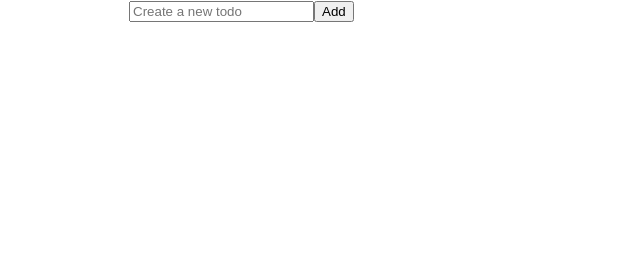
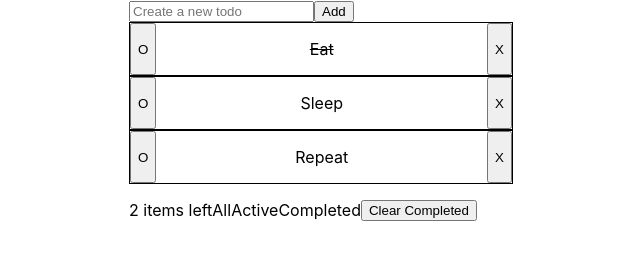
Before and after one commit to alicemac93/REACT-TODO-APP, a React app: page / in a window 1280 px wide. Shown: the whole page, without its empty margins (319-959 px from the left). Built offline with nearby package versions, Linux system fonts and the light colour scheme.

Commit message:
todo functionality done apart from clearing completed

```diff
--- a/package.json
+++ b/package.json
@@ -6,6 +6,7 @@
     "@testing-library/jest-dom": "^5.11.8",
     "@testing-library/react": "^11.2.2",
     "@testing-library/user-event": "^12.6.0",
+    "nanoid": "^3.1.20",
     "react": "^17.0.1",
     "react-dom": "^17.0.1",
     "react-scripts": "4.0.1",
--- a/src/Components/App/App.js
+++ b/src/Components/App/App.js
@@ -2,32 +2,45 @@ import React, {useState} from "react";
 import './App.css';
 import TopBar from "../TopBar/TopBar"
 import TaskList from "../TaskList/TaskList";
+import { nanoid } from "nanoid"; // to create unique IDs, since I am setting the newtasks on App level.
 
 function App() {
-  const [tasks, setTasks] = useState([]);
-  const [newTask, setNewTask] = useState("");
+  const [tasks, setTasks] = useState([
+    { id: 0, name: "Eat", completed: true },
+    { id: 1, name: "Sleep", completed: false },
+    { id: 2, name: "Repeat", completed: false }
+  ]);
 
-  const addTask = () => {
-    setTasks((prev) => [...prev, newTask])
-    setNewTask(""); // has to have value below to work
+ // state of the document - state of the active toggle will change the edits
+
+  const addTask = (name) => {
+    setTasks((prev) => [...prev, {
+    id: nanoid(),
+    name: name,
+    completed: false}])
   };
 
-  const handleChange = (event) => {
-    const inputText = event.target.value;
-    setNewTask(inputText);
+  const deleteTask = (taskId) => {
+    setTasks((prev) => {return prev.filter((item) => item.id !== taskId)})
+  }
+
+  const toggleCompleted = (id) => {
+    const updated = tasks.map(t => {
+    if (id === t.id){
+      return {...t, completed: !t.completed}
+    } return t;
+  })
+  setTasks(updated)
 }
-  const deleteTask = (taskId) => {
-    setTasks((prev) =>{return prev.filter((item, index) => index !== taskId)})
-  }
+
 
   return (
     <div className="app">
     <TopBar
-    newTask={newTask}
-    onChange={handleChange}
-    onAdd={addTask} />
+      onAdd={addTask} />
     <TaskList
       tasks={tasks}
+      onToggle={toggleCompleted}
       onDelete={deleteTask}
     />
     </div>
@@ -35,3 +48,11 @@ function App() {
 }
 
 export default App;
+
+
+/* const [newTask, setNewTask] = useState({
+      id: "",
+      name: "",
+      completed: false
+    });
+*/
--- /dev/null
+++ b/src/Components/Filter/Filter.js
@@ -0,0 +1,9 @@
+import React from "react";
+
+function Filter(props){
+    return(
+        <span onClick={() => props.setFilter(props.name)}>{props.name}</span>
+    )
+}
+
+export default Filter;
--- a/src/Components/Task/Task.js
+++ b/src/Components/Task/Task.js
@@ -4,17 +4,11 @@ import "./Task.css";
 const crossed = {textDecoration: "line-through"}
 
 function Task(props) {
-    const [isDone, setIsDone] = useState(false);
-
-    const handleClick = (id) => {
-        setIsDone((done) => done ? false : true);
-        props.handleDone(id);
-    }
 
     return (
         <div className="task">
-            <button onClick={() => handleClick(props.id)}>O</button>
-            <p style={isDone ? crossed : null }>{props.task}</p>
+            <button onClick={() => props.onToggle(props.id)}>O</button>
+            <p style={props.completed ? crossed : null }>{props.name}</p>
             <button onClick={() => props.onDelete(props.id)}>X</button>
         </div>
     )
--- a/src/Components/TaskList/TaskList.css
+++ b/src/Components/TaskList/TaskList.css
@@ -2,3 +2,8 @@
     display: flex;
     flex-direction: column;
 }
+
+.stats{
+    display: inline-flex;
+    align-items: center;
+}
--- a/src/Components/TaskList/TaskList.js
+++ b/src/Components/TaskList/TaskList.js
@@ -1,27 +1,44 @@
 import React, {useState} from "react";
 import Task from "../Task/Task";
+import Filter from "../Filter/Filter";
 import "./TaskList.css";
 
 function TaskList(props){
-    const [doneTasks, setDoneTasks] = useState([]);
 
-    const handleDoneTasks = (doneTask) => {
-        const done = props.tasks.filter((item, index) => index === doneTask)
-        setDoneTasks(prev => [...prev, done])
-        console.log(doneTasks);
-    }
+    const [filters, setFilter] = useState(["All"]);
+    const filter_names = ["All", "Active", "Completed"];
+    const FILTER_MAP = {
+        All: () => true,
+        Active: task => !task.completed,
+        Completed: task => task.completed
+      };
 
     return(
         <div className="taskList">
-        {props.tasks.map((t, i) =>
+        {props.tasks
+        .filter(FILTER_MAP[filters])
+        .map((t, i) =>
         <Task
-        task={t}
+        name={t.name}
         key={i}
-        id={i}
+        id={t.id}
+        completed={t.completed}
         onDelete={props.onDelete}
-        handleDone={handleDoneTasks} />
+        onToggle={props.onToggle} />
         )}
-        <p></p>
+        {//all of this below into Filter
+        }
+        <div className="stats">
+        <p>{props.tasks.length - props.tasks.filter(t => t.completed === true).length} items left</p>
+        {filter_names.map((f,i) =>
+        <Filter
+            name={f}
+            key={i}
+            filter={filters}
+            setFilter={setFilter}
+        />)}
+        <button>Clear Completed</button>
+        </div>
         </div>
     )
 }
--- a/src/Components/TopBar/TopBar.js
+++ b/src/Components/TopBar/TopBar.js
@@ -3,14 +3,28 @@ import "./TopBar.css";
 
 function TopBar(props){
 
+const [inputText, setinputText] = useState("");
+
+const handleChange = (event) => {
+    const text = event.target.value;
+    setinputText(text);
+}
+
+const handleSubmit = (e) => {
+    e.preventDefault();
+    props.onAdd(inputText);
+    setinputText("");
+  }
+
 return (
     <div className="topBar">
     <input
-    value={props.newTask}
-    onChange={props.onChange}
+    type="text"
+    value={inputText}
+    onChange={handleChange}
     placeholder="Create a new todo" />
     <button
-    onClick={props.onAdd}>Add</button>
+    onClick={handleSubmit}>Add</button>
     </div>
     )
 }
```
Also changed, not shown: src/Components/Stats/Stats.js (deleted, +0 -16 lines), src/Components/Filter/Filter.css (renamed from src/Components/Stats/Stats.css), 1 other file.
